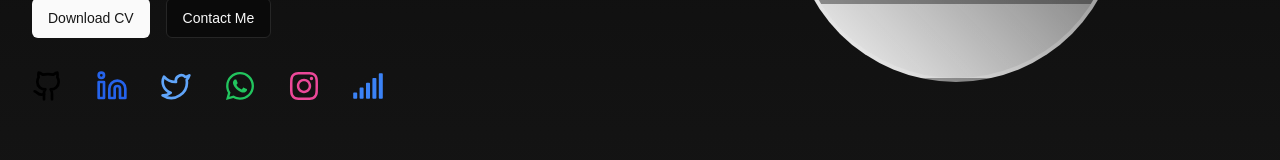
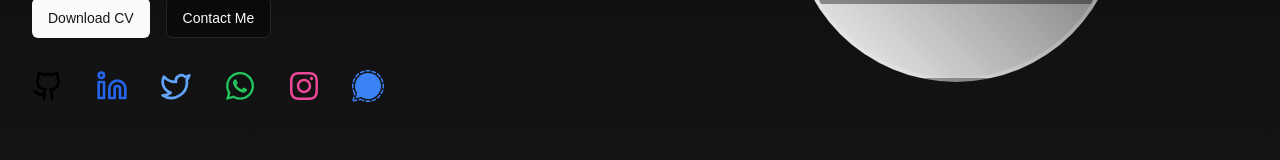
Before and after one commit to Mikhail-Tal-khal/Mikhail-Tal-Rereu, a Next.js app: page / in a window 1280 px wide. Shown: the part 394-554 px from the top of the page. Built offline with nearby package versions, Linux system fonts and the light colour scheme; grey boxes are pictures that could not be loaded.

Commit message:
Hero Section

```diff
--- a/app/components/HeroSection.tsx
+++ b/app/components/HeroSection.tsx
@@ -1,12 +1,15 @@
 import { useEffect, useState } from "react";
 import { Button } from "@/components/ui/button";
 import { Github, Linkedin, Twitter } from "lucide-react";
-import { FaWhatsapp, FaInstagram, FaSignal } from "react-icons/fa";
+import { FaWhatsapp, FaInstagram } from "react-icons/fa";
+import { FaSignalMessenger } from "react-icons/fa6";
 
 export default function HeroSection() {
   const [mounted, setMounted] = useState(false);
   const [greeting, setGreeting] = useState("");
   const phoneNumber = "+254768871004";
+  const signalPhoneNumber = "+254701506538";
+
 
   useEffect(() => {
     setMounted(true);
@@ -38,7 +41,7 @@ export default function HeroSection() {
   const encodedMessage = encodeURIComponent(baseMessage);
 
   const whatsappLink = `https://wa.me/${phoneNumber}?text=${encodedMessage}`;
-  const signalLink = `https://signal.me/#p/${phoneNumber}`;
+  const signalLink = `https://signal.me/#eu/dZABsdD-ve2KGYxcPg5mHjwqjmyCCMh9CaQhGQKx87AWYrZ5KLdP56eMZA4oi41V/${signalPhoneNumber}`;
 
   return (
     <section className="pt-32 pb-16 px-4 sm:px-6 lg:px-8 max-w-7xl mx-auto">
@@ -87,7 +90,7 @@ export default function HeroSection() {
               <FaInstagram className="w-8 h-8 text-pink-500 hover:text-pink-600 transition-colors" />
             </a>
             <a href={signalLink} target="_blank" rel="noopener noreferrer">
-              <FaSignal className="w-8 h-8 text-blue-500 hover:text-blue-600 transition-colors" />
+              <FaSignalMessenger className="w-8 h-8 text-blue-500 hover:text-blue-600 transition-colors" />
             </a>
           </div>
         </div>
```
